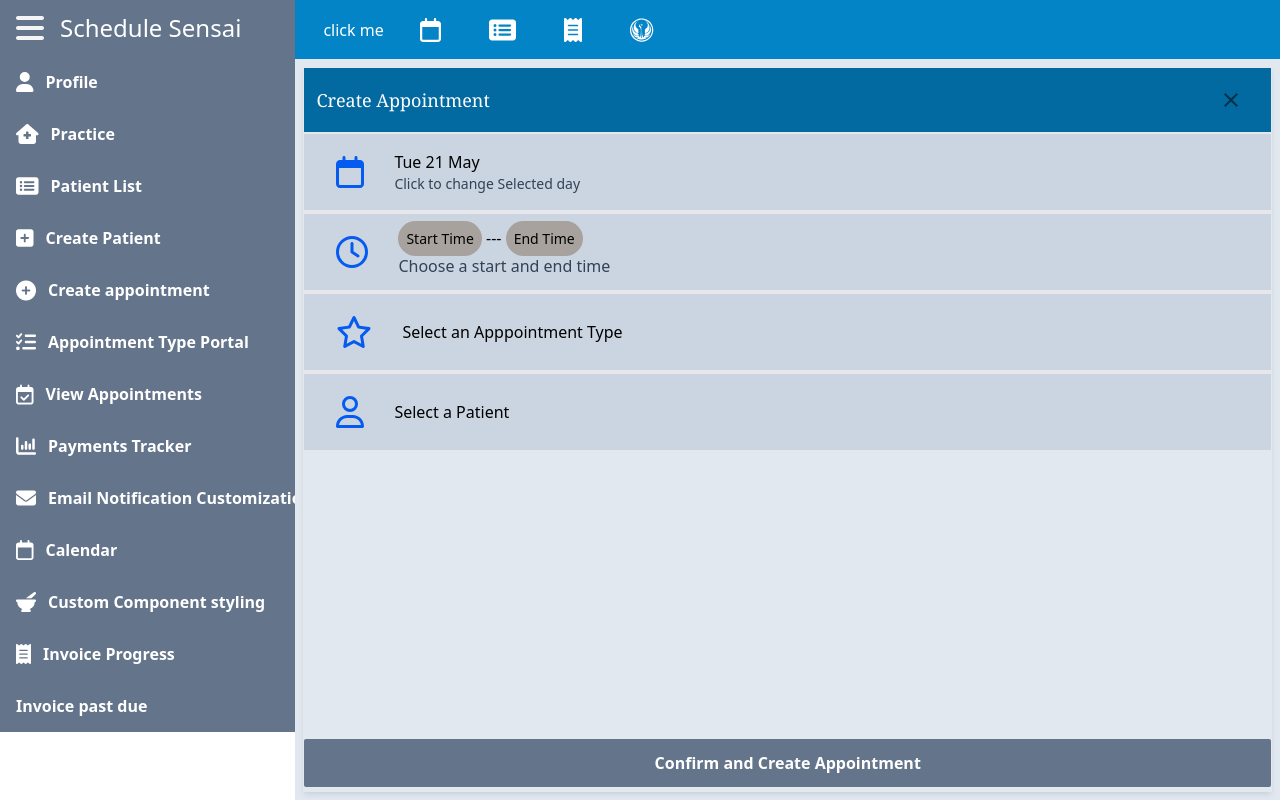
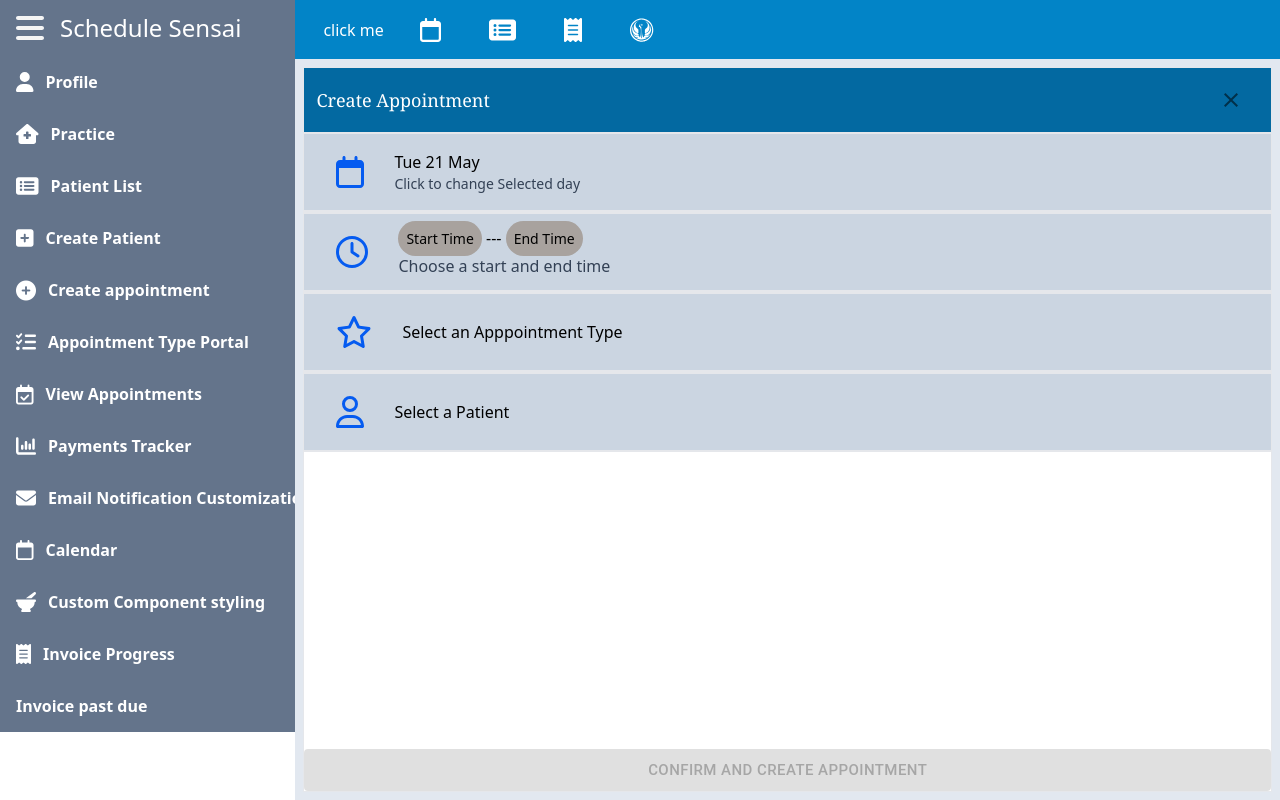
Before and after one commit to Mathers-za/practice-management-frontend, a React (Create React App) app: page /createAppointment in a window 1280 px wide. Built offline with nearby package versions, Linux system fonts and the light colour scheme; no server answers.

Commit message:
working on main calendar in dashboard. just corrceted the corrcet compoennets showing up when cell or event is clicked. about to refactor some of the logic

```diff
--- a/src/components/Appointment components/CreateAppointment.js
+++ b/src/components/Appointment components/CreateAppointment.js
@@ -16,6 +16,7 @@ import PatientPicker from "../miscellaneous components/PatientPicker";
 import { FontAwesomeIcon } from "@fortawesome/react-fontawesome";
 import { useGlobalStore } from "../../zustandStore/store";
 import AppointmentNotificationSettings from "../miscellaneous components/AppointmentNotificationSettings";
+import { Button } from "@mui/material";
 
 function checkForSelectedKeys(ArrayOfkeys, dataobj) {
   return ArrayOfkeys.every((key) => dataobj.hasOwnProperty(key));
@@ -34,6 +35,7 @@ function setDateAndTimes() {
 export default function CreateAppointment({
   profileId,
   calendarSelectedJsDateTimeString,
+  hideComponent,
 }) {
   const [showNotificationSettings, setShowNotificationSettings] =
     useState(false);
@@ -141,8 +143,8 @@ export default function CreateAppointment({
 
   return (
     <>
-      <div className="relative min-h-full border shadow-md shadow-slate-300">
-        <GenericTopBar label="Create Appointment" />
+      <div className="relative min-h-full w-full bg-white border ">
+        <GenericTopBar label="Create Appointment" onclick={hideComponent} />
 
         <DivSvgDisplayCombo
           icon={
@@ -315,12 +317,8 @@ export default function CreateAppointment({
           </div>
         )}
 
-        <div className="absolute bottom-0 left-0 w-full mb-1">
-          <FullWithButton
-            contentText="Confirm and Create Appointment"
-            onclick={() => {
-              setShowNotificationSettings(true);
-            }}
+        <div className="absolute bottom-0 left-0 w-full ">
+          <Button
             disabled={
               !checkForSelectedKeys(
                 [
@@ -333,7 +331,14 @@ export default function CreateAppointment({
                 appointment
               )
             }
-          />
+            fullWidth
+            size="large"
+            color="primary"
+            onClick={() => setShowNotificationSettings(true)}
+            variant="contained"
+          >
+            Confirm and Create Appointment
+          </Button>
         </div>
         {showNotificationSettings && (
           <div className="fixed left-0 top-0 w-full min-h-screen flex justify-center items-center bg-black bg-opacity-50 z-10 ">
--- a/src/components/Pages/AppointmentCardAndList/AppointmentCard.js
+++ b/src/components/Pages/AppointmentCardAndList/AppointmentCard.js
@@ -126,7 +126,7 @@ export default function AppointmentCard({ appointmentData, refetchData }) {
             <motion.div
               className="w-full h-full"
               initial={{ height: "0%" }}
-              animate={{ height: "56%" }}
+              animate={{ height: "auto" }}
               exit={{ height: "0%" }}
             >
               <MainOptionsMenu
--- a/src/components/Pages/Main Calendar/MainCalendar.js
+++ b/src/components/Pages/Main Calendar/MainCalendar.js
@@ -3,17 +3,23 @@ import FullCalendar from "@fullcalendar/react";
 import timeGridPlugin from "@fullcalendar/timegrid";
 import { useEffect, useRef, useState } from "react";
 
-import CreateAppointment from "../../Create Patient component/CreatePatient.js";
+import CreateAppointment from "../../Appointment components/CreateAppointment.js";
+import { AnimatePresence, motion } from "framer-motion";
 
 import MainOptionsMenu from "../../Main Options/MainOptionsMenu.js";
 import {
+  fetchAppointmentDataForCalendar,
   getStartAndEndDatesOfCurrentWeek,
   populateEventsArrayForCalendarDisplay,
 } from "./mainCalendarHelperFns.js";
+import { fetchData } from "../financialsViewPortal/paymentsList/paymentsListHelperFns.js";
+import { useFetchData } from "../../../CustomHooks/serverStateHooks.js";
 
 export default function MainCalendar({ profileId }) {
+  const {} = useFetchData(`/appointments/filter${profileId}`, ["mainCalendar"]);
   const { startOfWeekDate, endOfWeekDate } =
     getStartAndEndDatesOfCurrentWeek("yyyy-MM-dd");
+
   const [selectedEvent, setSelectedEvent] = useState();
   const [jsDateString, setJsDateString] = useState();
   const selectEventRef = useRef();
@@ -84,7 +90,14 @@ export default function MainCalendar({ profileId }) {
           allDaySlot={false}
         />
       </div>
+      <AnimatePresence>
         {showDropDownMenu && (
+          <motion.div
+            initial={{ height: "0%" }}
+            animate={{ height: "auto" }}
+            exit={{ height: "0%" }}
+            className="fixed bottom-0 left-0 w-full h-fit z-10"
+          >
             <MainOptionsMenu
               hideComponent={() => setShowDropDownMenu(!showDropDownMenu)}
               profileId={profileId}
@@ -92,12 +105,24 @@ export default function MainCalendar({ profileId }) {
               appointment_id={selectedEvent.appointmentId}
               appointmentTypeId={selectedEvent.appointmentTypeId}
             />
+          </motion.div>
         )}
+      </AnimatePresence>
       {showShowAppointmentCreationComponent && (
+        <div className="z-10 fixed top-0 left-0 w-full h-screen bg-black/30 flex justify-center items-center">
+          {" "}
+          <div className="w-full h-full">
             <CreateAppointment
+              hideComponent={() =>
+                setShowAppointmentCreationComponent(
+                  !showShowAppointmentCreationComponent
+                )
+              }
               profileId={profileId}
               calendarSelectedJsDateTimeString={jsDateString}
             />
+          </div>
+        </div>
       )}
     </>
   );
```
Lines whose indentation alone changed are shown as unchanged.
